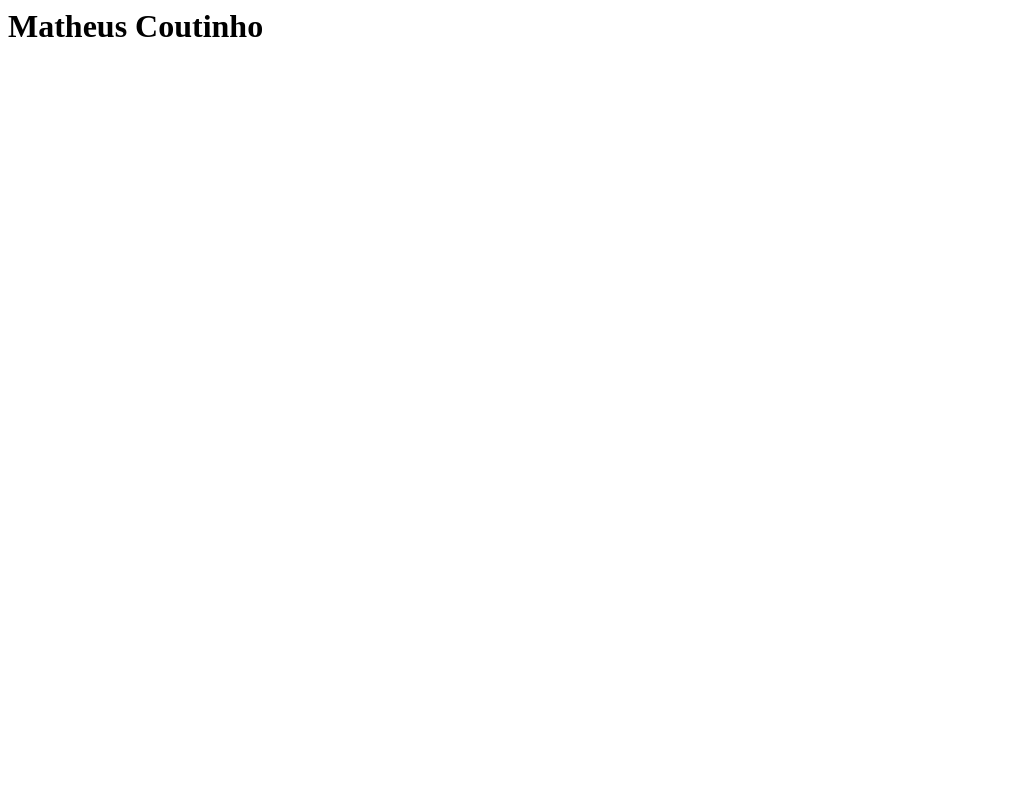
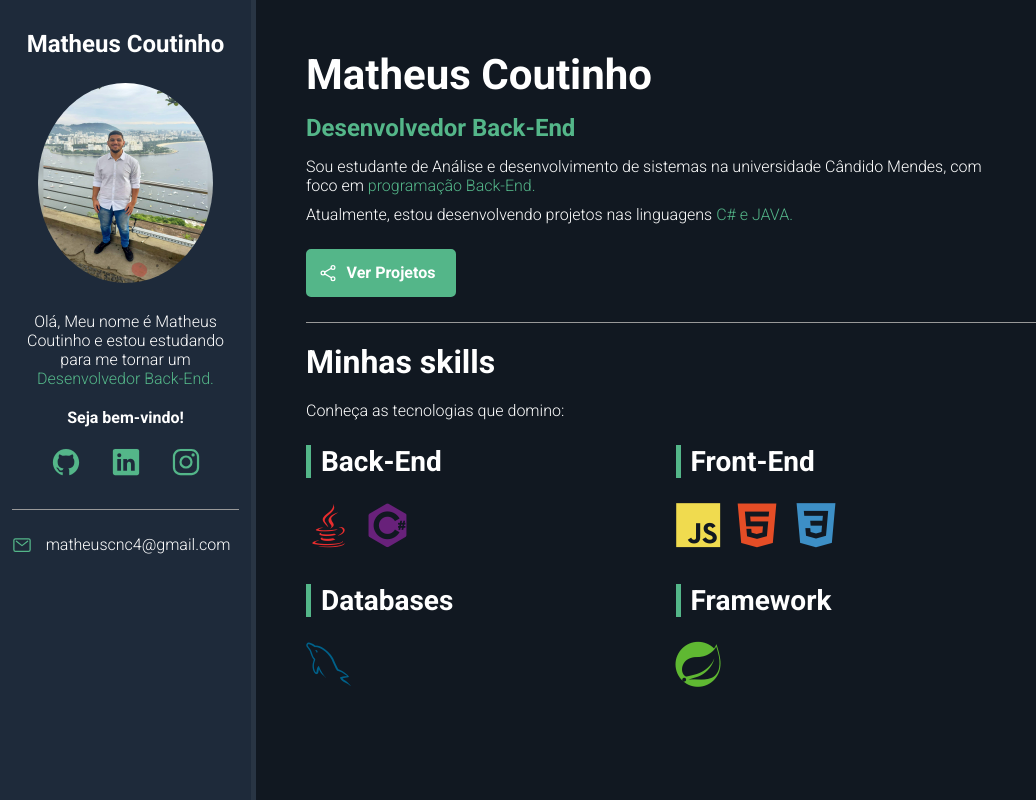
Before and after one commit to MatheusCoutinho1/MatheusCoutinho1.github.io, a plain HTML site: page index.html in a window 1280 px wide. Shown: the whole page, without its empty margins (0-1036 px from the left). Drawn offline with nearby package versions, Linux system fonts and the light colour scheme.

Commit message:
Finalizando o portifólio

```diff
--- /dev/null
+++ b/css/styles.css
@@ -0,0 +1,236 @@
+/* Reset */
+* {
+    padding: 0;
+    margin: 0;
+    font-family: 'Roboto', sans-serif;
+    box-sizing: border-box;
+  }
+
+  /* Variables */
+  :root {
+    --main-color: #54B689;
+    --main-text-color: #FFF;
+    --border-color: #999;
+    --bio-bg-color: #1E2A3A;
+    --bio-border-color: #293544;
+    --about-bg-color: #111821;
+  }
+
+  /* General */
+  .highlight {
+    color: var(--main-color);
+  }
+
+  /* Containers */
+  #container {
+    display: flex;
+    flex-direction: row;
+    color: var(--main-text-color);
+  }
+
+  #bio-container {
+    flex: 1 1 20%;
+    min-height: 100vh;
+    background-color: var(--bio-bg-color);
+    text-align: center;
+    padding: 30px 12px;
+    border-right: 5px solid var(--bio-border-color);
+  }
+
+  #about-container {
+    flex: 1 1 80%;
+    min-height: 100vh;
+    background-color: var(--about-bg-color);
+    padding: 50px;
+  }
+
+  /* Bio container */
+  #bio-container h2 {
+    margin-bottom: 25px;
+  }
+
+  #bio-container p {
+    margin-bottom: 20px;
+  }
+
+  #bio-container #welcome-text {
+    font-weight: bold;
+  }
+
+  #bio-image {
+    width: 175px;
+    height: 200px;
+    border-radius: 50%;
+    margin-bottom: 25px;
+  }
+
+  #social-container {
+    display: flex;
+    justify-content: center;
+    list-style: none;
+    border-bottom: 1px solid var(--border-color);
+    margin-bottom: 25px;
+    padding-bottom: 25px;
+  }
+
+  #social-container li {
+    flex: 1 1 0;
+    max-width: 60px;
+  }
+
+  #social-container li a {
+    color: var(--main-color);
+    font-size: 30px;
+  }
+
+  #email-container {
+    display: flex;
+    justify-content: center;
+  }
+
+  #email-container ion-icon,
+  #email-container a {
+    flex: 1 1 0;
+  }
+
+  #email-container a {
+    color: var(--main-text-color);
+    text-decoration: none;
+    max-width: 225px;
+  }
+
+  #email-container ion-icon {
+    color: var(--main-color);
+    font-size: 20px;
+    margin-right: 5px;
+    max-width: 20px;
+  }
+
+  /* about container */
+  #name {
+    font-size: 42px;
+    margin-bottom: 15px;
+  }
+
+  #title {
+    font-size: 24px;
+    margin-bottom: 15px;
+    font-weight: bold;
+  }
+
+  .description {
+    max-width: 75%;
+    margin-bottom: 10px;
+  }
+
+  #btn-projects {
+    font-weight: bold;
+    font-size: 16px;
+    color: var(--main-text-color);
+    background-color: var(--main-color);
+    border: 2px solid var(--main-color);
+    border-radius: 5px;
+    text-decoration: none;
+    transition: .5s;
+    margin: 25px 0;
+    padding: 12px 10px;
+    width: 150px;
+    text-align: center;
+    display: flex;
+  }
+
+  #btn-projects ion-icon,
+  #btn-projects span {
+    flex: 1 1 0;
+  }
+
+  #btn-projects ion-icon {
+    font-size: 20px;
+    max-width: 20px;
+  }
+
+  #btn-projects:hover {
+    background-color: transparent;
+  }
+
+  #skills-section-title {
+    border-top: 1px solid var(--border-color);
+    padding-top: 20px;
+    margin-bottom: 20px;
+    font-size: 32px;
+  }
+
+  #skills-container {
+    display: flex;
+    flex-wrap: wrap;
+    margin-top: 25px;
+  }
+
+  #skills-box {
+    flex: 1 1 40%;
+    max-width: 40%;
+    margin-bottom: 35px;
+  }
+
+  .skills-title {
+    font-size: 28px;
+    margin-bottom: 25px;
+    font-weight: bold;
+    padding-left: 10px;
+    border-left: 5px solid var(--main-color);
+  }
+
+  #skills-box i {
+    font-size: 45px;
+    margin-right: 10px;
+  }
+
+  /* Mobile */
+  @media(max-width: 450px) {
+
+    #container {
+      flex-direction: column;
+    }
+
+    #bio-container {
+      min-height: auto;
+      border-right: none;
+      border-bottom: 5px solid var(--bio-border-color);
+    }
+
+    #bio-container h2 {
+      display: none;
+    }
+
+    #bio-container p {
+      max-width: 40%;
+      margin: 10px auto;
+    }
+
+    #about-container {
+      text-align: center;
+      padding: 30px;
+    }
+
+    #about-container .description {
+      margin: 10px auto;
+      max-width: 100%;
+      line-height: 26px;
+    }
+
+    #btn-projects {
+      margin: 20px auto;
+    }
+
+    #skills-box {
+      flex: 1 1 100%;
+      max-width: 100%;
+      margin-bottom: 40px;
+      text-align: left;
+    }
+
+    #skills-box i {
+      font-size: 60px;
+    }
+
+  }
--- a/index.html
+++ b/index.html
@@ -1 +1,70 @@
-<h1>Matheus Coutinho</h1>
+<!DOCTYPE html>
+<html lang="en">
+<head>
+    <meta charset="UTF-8">
+    <meta http-equiv="X-UA-Compatible" content="IE=edge">
+    <meta name="viewport" content="width=device-width, initial-scale=1.0">
+    <title>Portifólio Matheus Coutinho</title>
+    <!--Google Fonts-->
+    <link rel="preconnect" href="https://fonts.googleapis.com">
+    <link rel="preconnect" href="https://fonts.gstatic.com" crossorigin>
+    <link href="https://fonts.googleapis.com/css2?family=Roboto:ital,wght@0,300;0,700;0,900;1,300;1,700;1,900&display=swap" rel="stylesheet">
+    <!--Dev Icon Fonts-->
+    <link rel="stylesheet" href="https://cdn.jsdelivr.net/gh/devicons/devicon@v2.15.1/devicon.min.css">
+    <!--CSS do projeto-->
+    <link rel="stylesheet" href="css/styles.css">
+</head>
+<body>
+    <main id="container">
+        <aside id="bio-container">
+            <h2>Matheus Coutinho</h2>
+            <img id="bio-image" src="img/WhatsApp Image 2022-11-15 at 13.28.08.jpeg" alt="Matheus Coutinho">
+            <p>Olá, Meu nome é Matheus Coutinho e estou estudando para me tornar um <span class="highlight">Desenvolvedor Back-End.</span></p>
+            <p id="welcome-text">Seja bem-vindo!</p>
+            <ul id="social-container">
+                <li><a href="https://github.com/MatheusCoutinho1" target="_blank"><ion-icon name="logo-github"></ion-icon></a></li>
+                <li><a href="https://www.linkedin.com/in/matheus-coutinho-121674214/" target="_blank"><ion-icon name="logo-linkedin"></ion-icon></a></li>
+                <li><a href="https://www.instagram.com/matheuscoutinho8/" target="_blank"><ion-icon name="logo-instagram"></ion-icon></a></li>
+
+            </ul>
+            <div id="email-container">
+                <ion-icon name="mail-outline"></ion-icon><a href="mailto:matheuscnc4@gmail.com">matheuscnc4@gmail.com</a>
+            </div>
+        </aside>
+        <section id="about-container">
+            <h1 id="name">Matheus Coutinho</h1>
+            <p id="title"><span class="highlight">Desenvolvedor Back-End</span></p>
+            <p class="description">Sou estudante de Análise e desenvolvimento de sistemas na universidade Cândido Mendes, com foco em <span class="highlight">programação Back-End.</span> </p>
+            <p class="description">Atualmente, estou desenvolvendo projetos nas linguagens <span class="highlight"> C# e JAVA.</span> </p>
+            <a href="https://github.com/MatheusCoutinho1" id="btn-projects"><ion-icon name="share-social-outline"></ion-icon> <span>Ver Projetos</span></a>
+            <h2 id="skills-section-title">Minhas skills</h2>
+            <p class="description">Conheça as tecnologias que domino:</p>
+            <div id="skills-container">
+                <div id="skills-box">
+                    <p class="skills-title">Back-End</p>
+                    <i class="devicon-java-plain colored"></i>
+                    <i class="devicon-csharp-plain colored"></i>
+                </div>
+                <div id="skills-box">
+                    <p class="skills-title">Front-End</p>
+                    <i class="devicon-javascript-plain colored"></i>
+                    <i class="devicon-html5-plain colored"></i>
+                    <i class="devicon-css3-plain colored"></i>
+                </div>
+                <div id="skills-box">
+                    <p class="skills-title">Databases</p>
+                    <i class="devicon-mysql-plain colored"></i>
+                </div>
+                <div id="skills-box">
+                    <p class="skills-title">Framework</p>
+                    <i class="devicon-spring-plain colored"></i>
+                </div>
+            </div>
+        </section>
+    </main>
+    <!--ION Icons-->
+    <link rel="stylesheet" href="https://cdn.jsdelivr.net/gh/devicons/devicon@v2.15.1/devicon.min.css">
+    <script type="module" src="https://unpkg.com/ionicons@5.5.2/dist/ionicons/ionicons.esm.js"></script>
+    <script nomodule src="https://unpkg.com/ionicons@5.5.2/dist/ionicons/ionicons.js"></script>
+</body>
+</html>
```
Also changed, not shown: img/WhatsApp Image 2022-11-15 at 13.28.08.jpeg (added).
